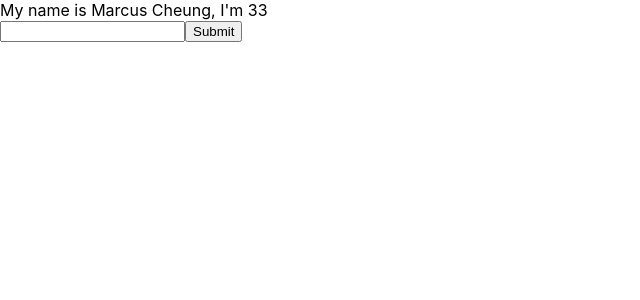
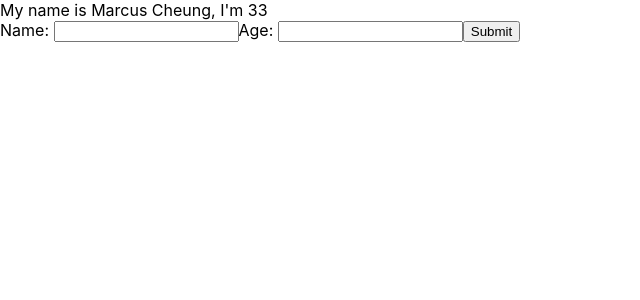
Before and after one commit to antking19/hoidanit-test-demo-react, a React (Create React App) app: page / in a window 1280 px wide. Shown: the top 300 px of the page, without its empty margins (0-640 px from the left). Built offline with nearby package versions, Linux system fonts and the light colour scheme.

Commit message:
video22 Nesting Componenet - Cha Long Con

```diff
--- a/src/components/MyComponent.js
+++ b/src/components/MyComponent.js
@@ -1,56 +1,11 @@
 import React from "react";
+import UserInfor from "./UserInfor";
 
 class MyComponent extends React.Component {
-    state = {
-        name: "Marcus Cheung",
-        address: "Hoi Dan IT",
-        age: 33,
-    };
-
-    // handleClick(event) {
-    //     console.log("Hello ", this.state.name);
-
-    //     this.setState({
-    //         name: "Cuong",
-    //         age: Math.floor(Math.random() * 100 + 1),
-    //     });
-    // }
-
-    // handleOnMouseOver(event) {
-    //     console.log(event.target);
-    // }
-
-    handleOnchange = (event) => {
-        // console.log(event.target.value);
-        this.setState({
-            name: event.target.value,
-        });
-    };
-
-    handleOnSubmit = (event) => {
-        event.preventDefault();
-        console.log(this.state);
-    };
-
     render() {
         return (
             <div>
-                My name is {this.state.name}, I'm {this.state.age}
-                {/* <button onMouseOver={this.handleOnMouseOver}>Hover me</button>
-                <button
-                    onClick={(event) => {
-                        this.handleClick(event);
-                    }}
-                >
-                    Click me
-                </button> */}
-                <form onSubmit={(event) => this.handleOnSubmit(event)}>
-                    <input
-                        type="text"
-                        onChange={(event) => this.handleOnchange(event)}
-                    />
-                    <button>Submit</button>
-                </form>
+                <UserInfor />
             </div>
         );
     }
--- /dev/null
+++ b/src/components/UserInfor.js
@@ -0,0 +1,52 @@
+import React from "react";
+
+class UserInfor extends React.Component {
+    state = {
+        name: "Marcus Cheung",
+        address: "Hoi Dan IT",
+        age: 33,
+    };
+
+    handleOnchangeName = (event) => {
+        // console.log(event.target.value);
+        this.setState({
+            name: event.target.value,
+        });
+    };
+
+    handleOnchangeAge = (event) => {
+        // console.log(event.target.value);
+        this.setState({
+            age: event.target.value,
+        });
+    };
+
+    handleOnSubmit = (event) => {
+        event.preventDefault();
+        console.log(this.state);
+    };
+
+    render() {
+        return (
+            <div>
+                My name is {this.state.name}, I'm {this.state.age}
+                <form onSubmit={(event) => this.handleOnSubmit(event)}>
+                    <label>Name: </label>
+                    <input
+                        type="text"
+                        onChange={(event) => this.handleOnchangeName(event)}
+                    />
+
+                    <label>Age: </label>
+                    <input
+                        type="text"
+                        onChange={(event) => this.handleOnchangeAge(event)}
+                    />
+                    <button>Submit</button>
+                </form>
+            </div>
+        );
+    }
+}
+
+export default UserInfor;
```
